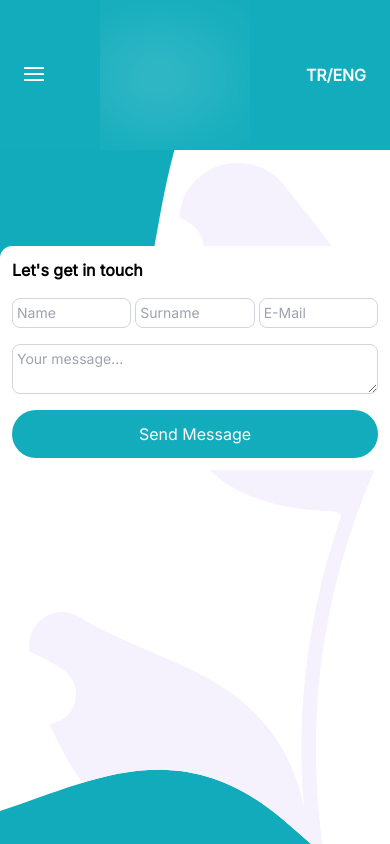
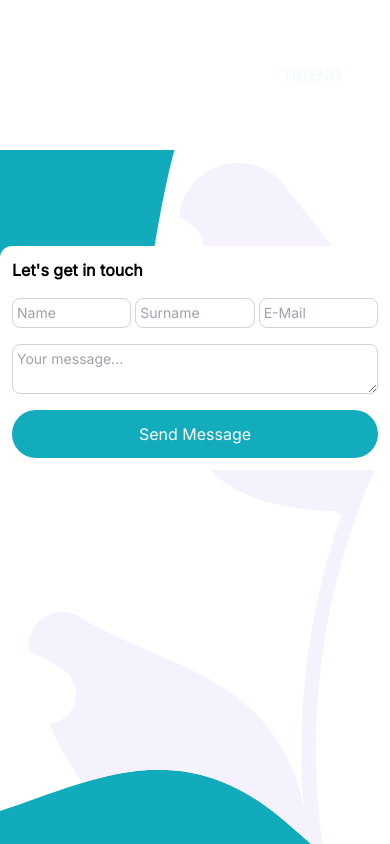
Before and after one commit to 3h-hareketi/website, a Next.js app: page /contact in a window 390 px wide. Shown: the top 844 px of the page. Built offline with nearby package versions, Linux system fonts and the light colour scheme.

Commit message:
Improve navbar responsiveness

```diff
--- a/components/Navbar.tsx
+++ b/components/Navbar.tsx
@@ -10,15 +10,14 @@ const Navbar = () => {
       //     ? "backdrop-filter backdrop-blur-md bg-opacity-0"
       //     : null
       // }`}
-      className={`relative w-full bg-primary-500`}
+      className={`relative w-full flex justify-center`}
     >
-      <nav className="relative flex">
-        <div className="flex items-center flex-grow md:grow-0 md:space-x-60 md:mx-auto">
+      <nav className="w-3/4 flex items-center md:mx-auto flex-row">
         <svg
           viewBox="0 0 100 80"
           width="20"
           height="20"
-            className="block ml-6 mr-auto md:ml-0 fill-white md:hidden md:mr-0"
+          className="block mr-auto md:ml-0 fill-white md:hidden md:mr-0"
         >
           <rect width="100" height="10"></rect>
           <rect y="30" width="100" height="10"></rect>
@@ -66,7 +65,7 @@ const Navbar = () => {
           </li>
         </ul>
         <a
-            className="ml-auto mr-6 font-bold md:ml-0 text-primary-50 md:mr-0 "
+          className="font-bold md:ml-0 text-primary-50 ml-auto"
           href="#"
           onClick={() => {
             console.log("Language changed");
@@ -74,7 +73,6 @@ const Navbar = () => {
         >
           TR/ENG
         </a>
-        </div>
       </nav>
     </section>
   );
```
Lines whose indentation alone changed are shown as unchanged.
